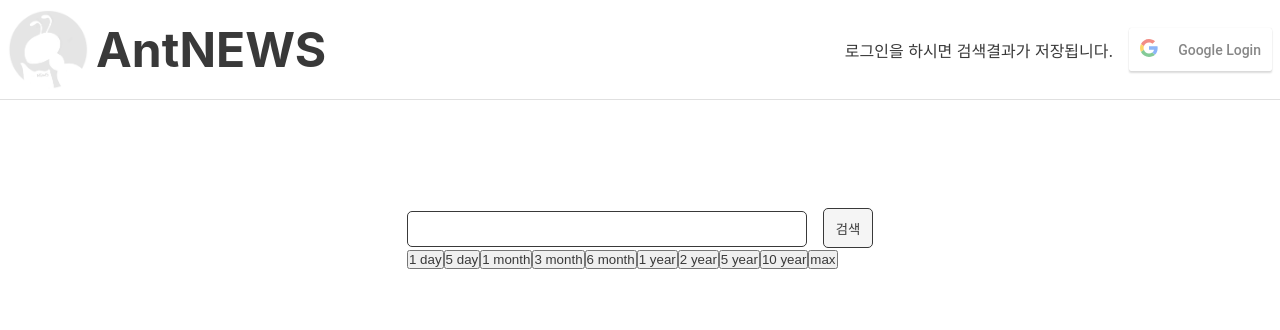
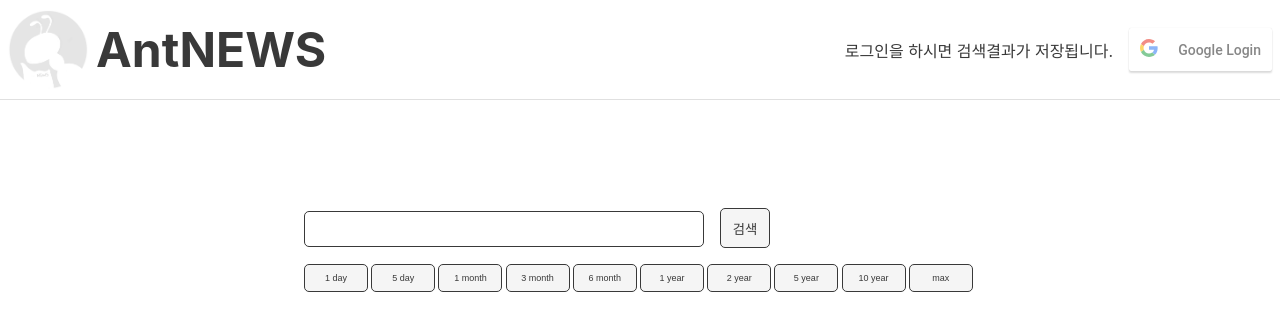
Before and after one commit to The-Universe-H-D/ant-news, a React (Create React App) app: page / in a window 1280 px wide. Shown: the top 330 px of the page. Built offline with nearby package versions, Linux system fonts and the light colour scheme.

Commit message:
기간 설정 버튼 스타일 수정

```diff
--- a/src/assets/scss/SearchInput.scss
+++ b/src/assets/scss/SearchInput.scss
@@ -22,4 +22,13 @@
 		width: 50px;
 		cursor: pointer;
 	}
+	.rangeBtns {
+		button {
+			@include btn-style;
+			width: 4rem;
+			margin-right: 0.2rem;
+			margin-top: 1rem;
+			font-size: 9px;
+		}
+	}
 }
--- a/src/components/SearchInput.js
+++ b/src/components/SearchInput.js
@@ -37,6 +37,7 @@ function SearchInput({ onGetApi, onSetXAxis }) {
 		setSymbol(val2);
 		valueInput.current.focus();
 		localStorage.setItem('inputValue', val1);
+		setItems([]);
 	};
 	useEffect(() => {
 		//setInput(localStorage.getItem('inputValue'));
@@ -49,7 +50,7 @@ function SearchInput({ onGetApi, onSetXAxis }) {
 					검색
 				</button>
 				<AutoComplete items={items} onlistClick={onlistClick} />
-				<div style={true ? { display: 'block' } : { display: 'none' }}>
+				<div className="rangeBtns">
 					<button type="button" onClick={onClick} value="1d">
 						1 day
 					</button>
```
Also changed, not shown: src/assets/scss/Button.scss (deleted, +0 -7 lines).
